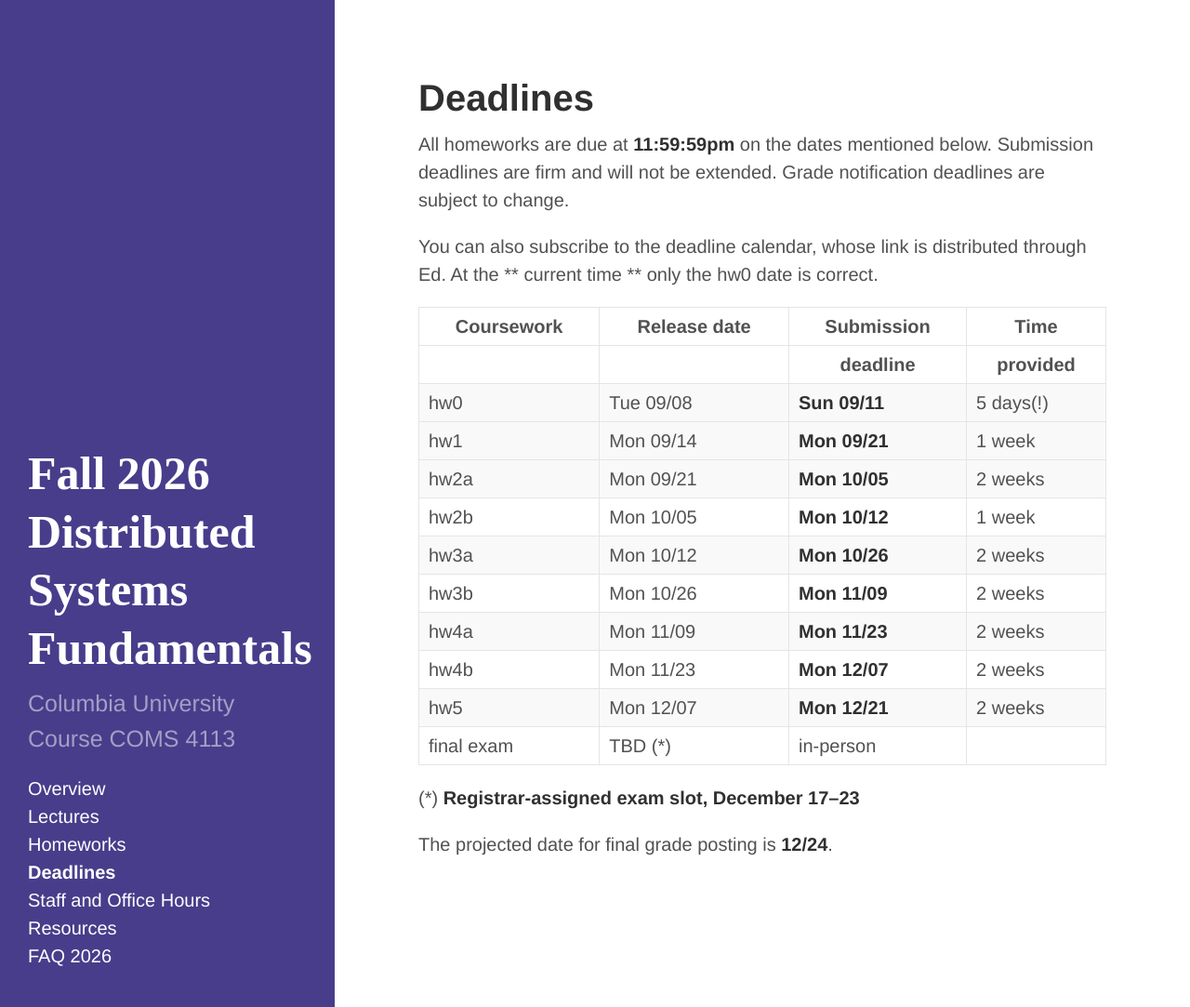
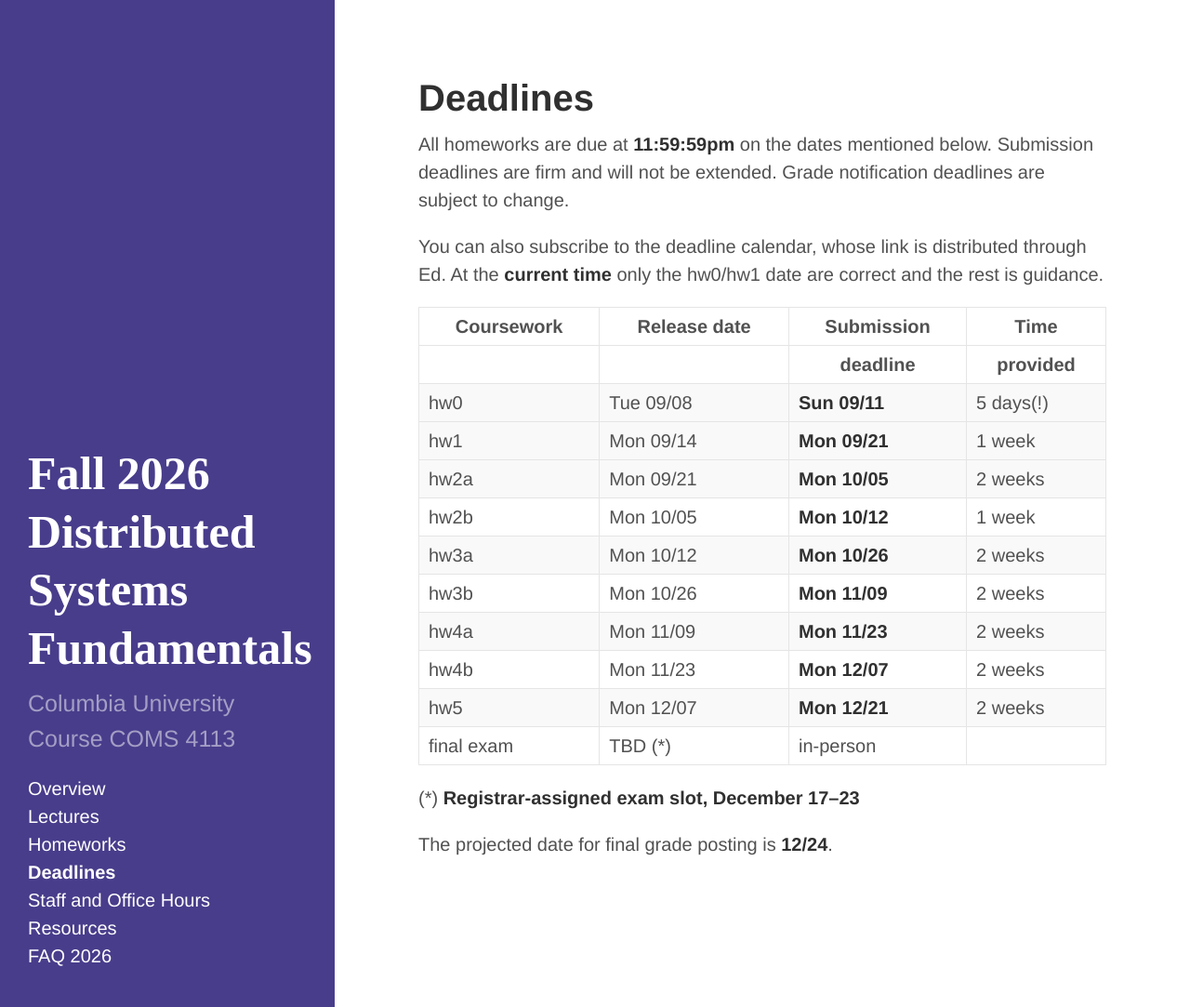
Before and after one commit to frankeh/cu-ds1-2026-fall, a Jekyll site: the page built from 03-deadlines.md, in a window 1280 px wide and 1083 px high. Shown: the whole window at 93% size. Built offline with Jekyll 4.4.1, drawn with Linux system fonts in a browser that asks for light colours.

Commit message:
deadlines

```diff
--- a/03-deadlines.md
+++ b/03-deadlines.md
@@ -8,7 +8,7 @@ Submission deadlines are firm and will not be extended.
 Grade notification deadlines are subject to change.
 
 You can also subscribe to the deadline calendar, whose link is distributed through Ed.
-At the ** current time ** only the hw0 date is correct.
+At the **current time** only the hw0/hw1 date are correct and the rest is guidance.
 
 
 | Coursework | Release date |   Submission   |    Time   |
```
